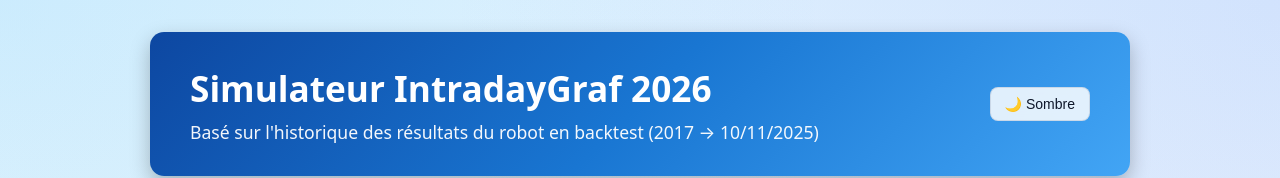
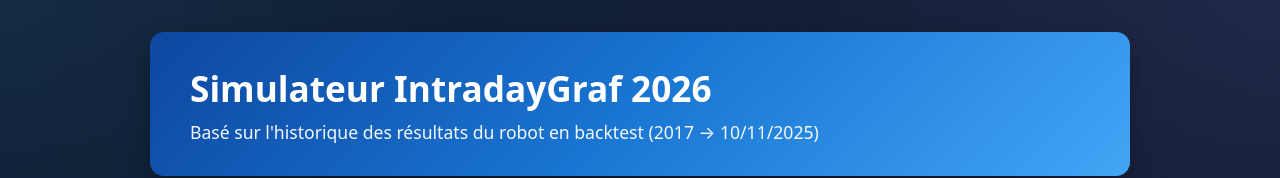
Before and after one commit to olivier-defrance/intradaygraf-react, a React (Vite) app: page / in a window 1280 px wide. Shown: the top 178 px of the page. Built offline with nearby package versions, Linux system fonts and the light colour scheme; no server answers.

Commit message:
Ajout graphique 74

```diff
--- a/src/App.jsx
+++ b/src/App.jsx
@@ -82,9 +82,6 @@ const toggleActif5 = () => {
 	  return true;
 	});
 
-  const [darkMode, setDarkMode] = useState(false);
-
-
 useEffect(() => {
   const handleResize = () => {
     setShowToolbar(window.innerWidth > 768); // toolbar visible uniquement desktop
@@ -93,11 +90,6 @@ useEffect(() => {
   window.addEventListener("resize", handleResize);
   return () => window.removeEventListener("resize", handleResize);
 }, []);
-
-  // Appliquer le thème clair au chargement
-  useEffect(() => {
-    document.documentElement.setAttribute("data-theme", "light");
-  }, []);
 
   // --- Charger la liste des capitaux ---
   useEffect(() => {
@@ -244,33 +236,8 @@ setBestPerformance(
     }
   };
 
-  // --- Thème ---
-  const toggleTheme = () => {
-    setDarkMode((prev) => !prev);
-    document.documentElement.setAttribute(
-      "data-theme",
-      !darkMode ? "dark" : "light"
-    );
-  };
-
-const darkModeSwitch = (
-  <button
-    className="theme-toggle"
-    onClick={toggleTheme}
-    style={{
-      padding: "8px 14px",
-      borderRadius: "8px",
-      fontSize: "14px",
-      cursor: "pointer"
-    }}
-  >
-    {darkMode ? "☀️ Clair" : "🌙 Sombre"}
-  </button>
-);
-
-
   return (
-    <div className={`app-root ${darkMode ? "theme-dark" : "theme-light"}`}>
+    <div className="app-root">
       <div className="app-gradient" />
       <div className="app-shell">
 <header className="header-hero">
@@ -287,10 +254,6 @@ const darkModeSwitch = (
       </h2>
     </div>
 
-    <div className="header-right">
-      {/* Ton bouton mode clair/sombre reste ici */}
-      {darkModeSwitch}
-    </div>
 
   </div>
 </header>
```
